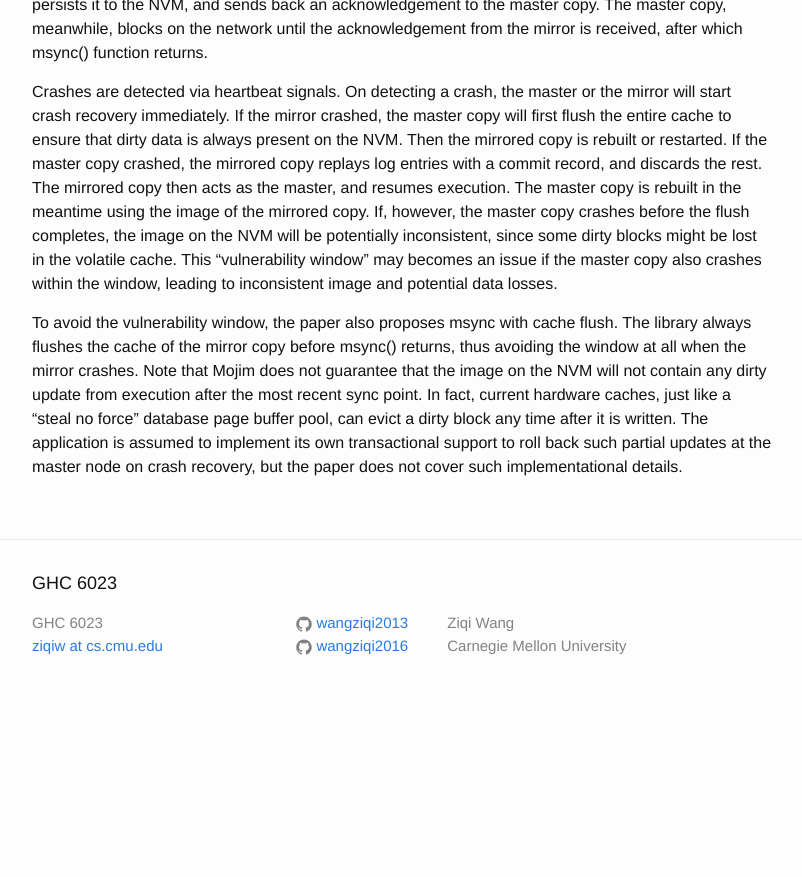
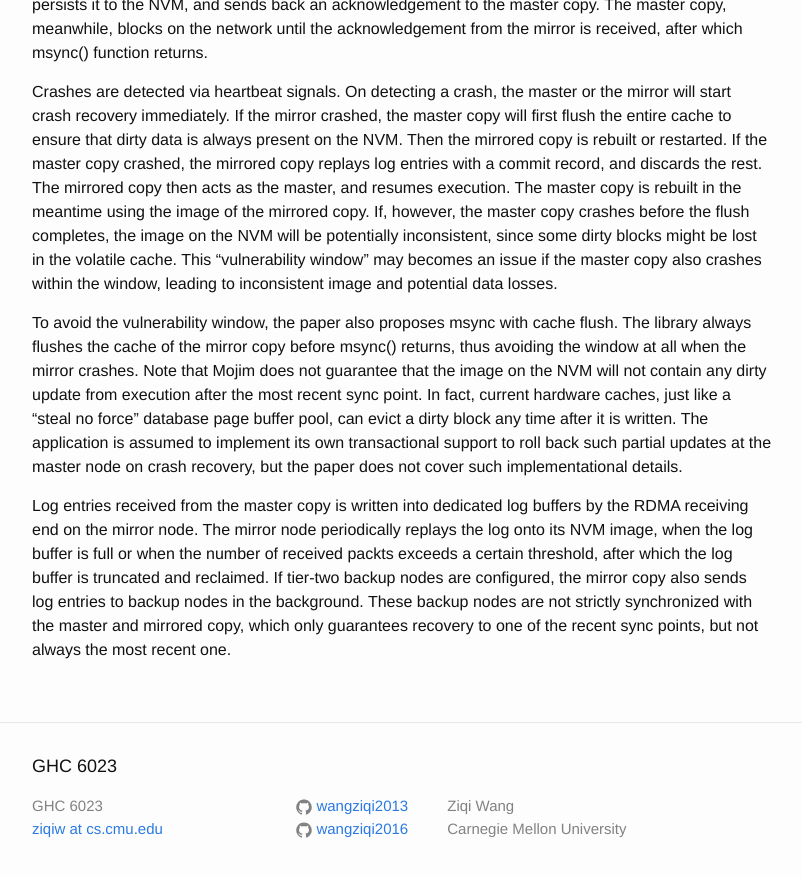
Before and after one commit to wangziqi2013/wangziqi2013.github.io, a Jekyll site: the page built from _posts/2020-06-22-mojim.markdown, in a window 1280 px wide and 900 px high, scrolled down 2503 px. Shown: the top 877 px of the window, without its empty margins (238-1040 px from the left). Built offline with Jekyll 4.4.1, drawn with Linux system fonts in a browser that asks for light colours; before the commit the page ends 3220 px from its top, so only the background shows below that.

Commit message:
Adding mirrored copy

```diff
--- a/_posts/2020-06-22-mojim.markdown
+++ b/_posts/2020-06-22-mojim.markdown
@@ -112,3 +112,10 @@ recent sync point. In fact, current hardware caches, just like a "steal no force
 evict a dirty block any time after it is written. The application is assumed to implement its own transactional
 support to roll back such partial updates at the master node on crash recovery, but the paper does not cover such
 implementational details.
+
+Log entries received from the master copy is written into dedicated log buffers by the RDMA receiving end on the mirror
+node. The mirror node periodically replays the log onto its NVM image, when the log buffer is full or when the number of
+received packts exceeds a certain threshold, after which the log buffer is truncated and reclaimed. If tier-two backup
+nodes are configured, the mirror copy also sends log entries to backup nodes in the background. These backup nodes
+are not strictly synchronized with the master and mirrored copy, which only guarantees recovery to one of the recent
+sync points, but not always the most recent one.
```
